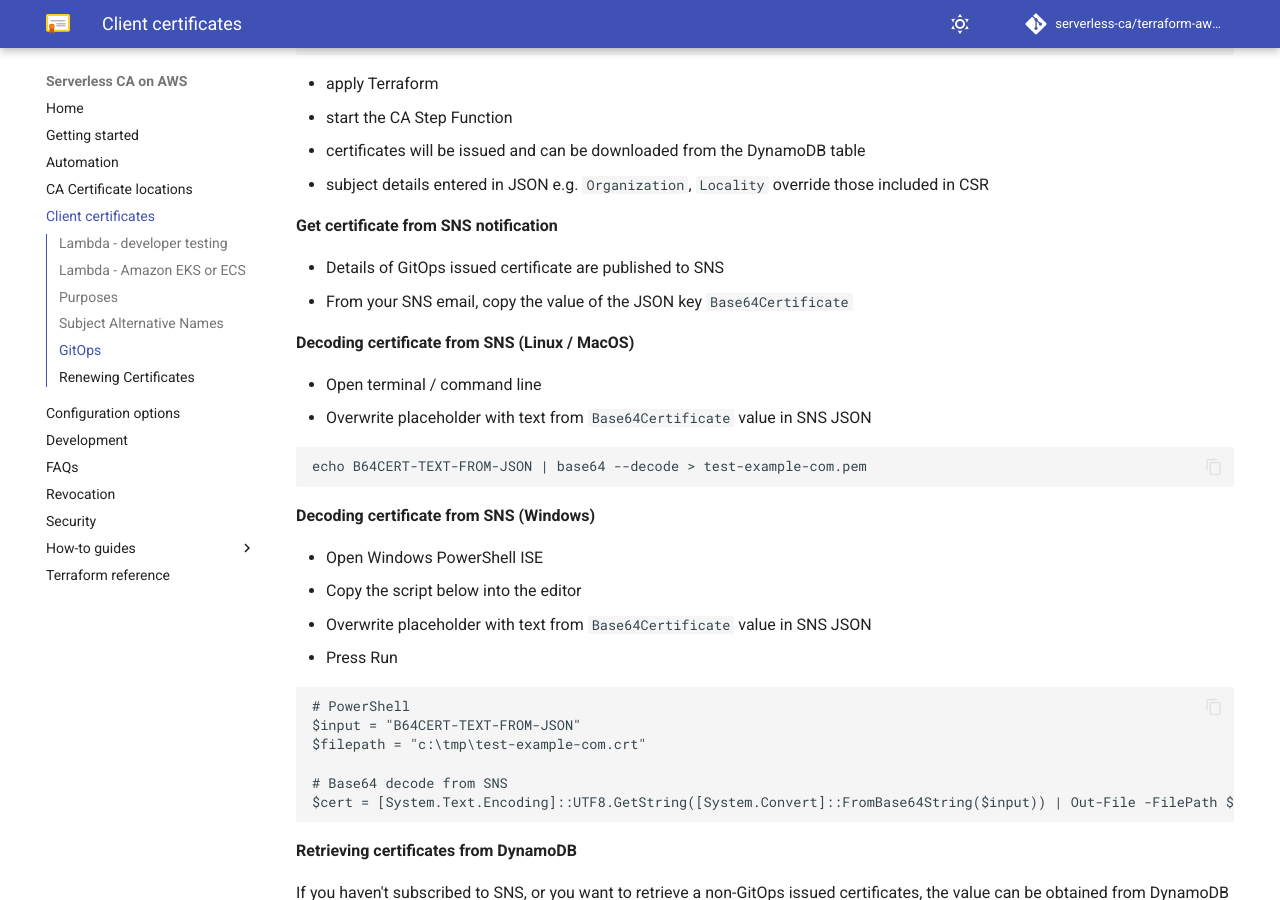
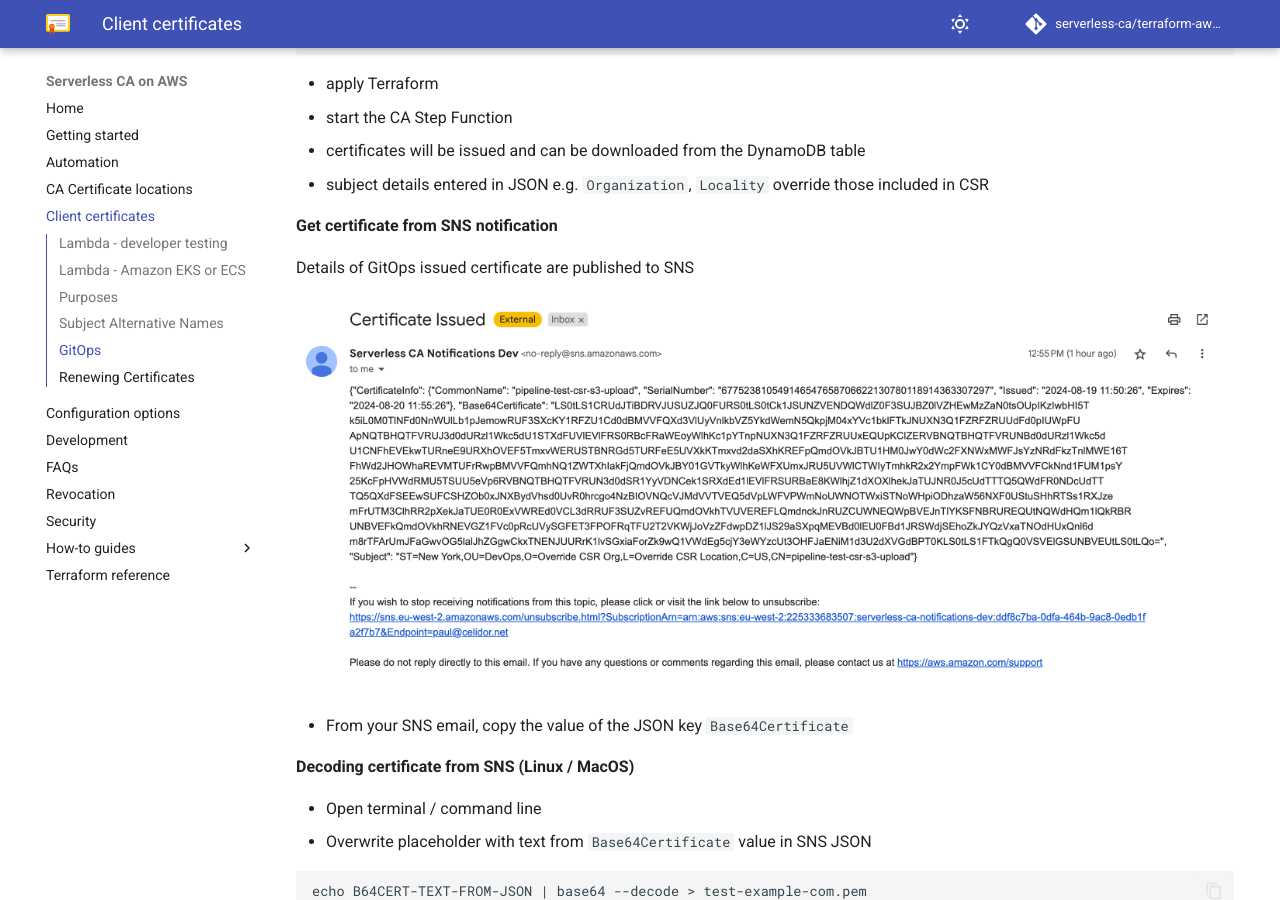
Before and after one commit to serverless-ca/terraform-aws-ca, an MkDocs documentation site: the page built from docs/client-certificates.md, in a window 1280 px wide and 900 px high, scrolled down 3026 px. Built offline with MkDocs 1.6.1 and Material for MkDocs 9.7.7, drawn with Linux system fonts in a browser that asks for light colours; comment, search, counter and statistics services are not loaded.

Commit message:
Add SNS notification image to docs (#215)

```diff
--- a/docs/client-certificates.md
+++ b/docs/client-certificates.md
@@ -120,7 +120,10 @@
 
 **Get certificate from SNS notification**
 
-* Details of GitOps issued certificate are published to SNS
+Details of GitOps issued certificate are published to SNS
+
+![Alt text](assets/images/sns-cert-issued.png?raw=true "SNS Notification")
+
 * From your SNS email, copy the value of the JSON key `Base64Certificate`
 
 **Decoding certificate from SNS (Linux / MacOS)**
```
Also changed, not shown: docs/assets/images/sns-cert-issued.png (added).
